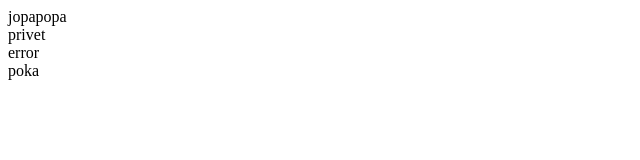
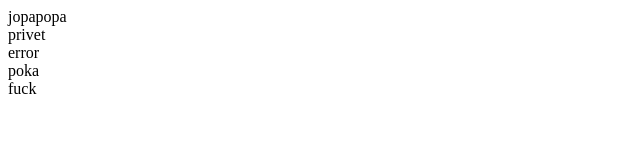
Before and after one commit to den6ik/Project, a plain HTML site: page index.html in a window 1280 px wide. Shown: the full height of the page, 0-640 px from the left. Drawn offline with Linux system fonts and the light colour scheme.

Commit message:
fuck ot gleba

```diff
--- a/index.html
+++ b/index.html
@@ -10,5 +10,6 @@
     <div>privet</div>
     <div>error</div>
     <div>poka</div>
+    <div>fuck</div>
 </body>
 </html>
```
